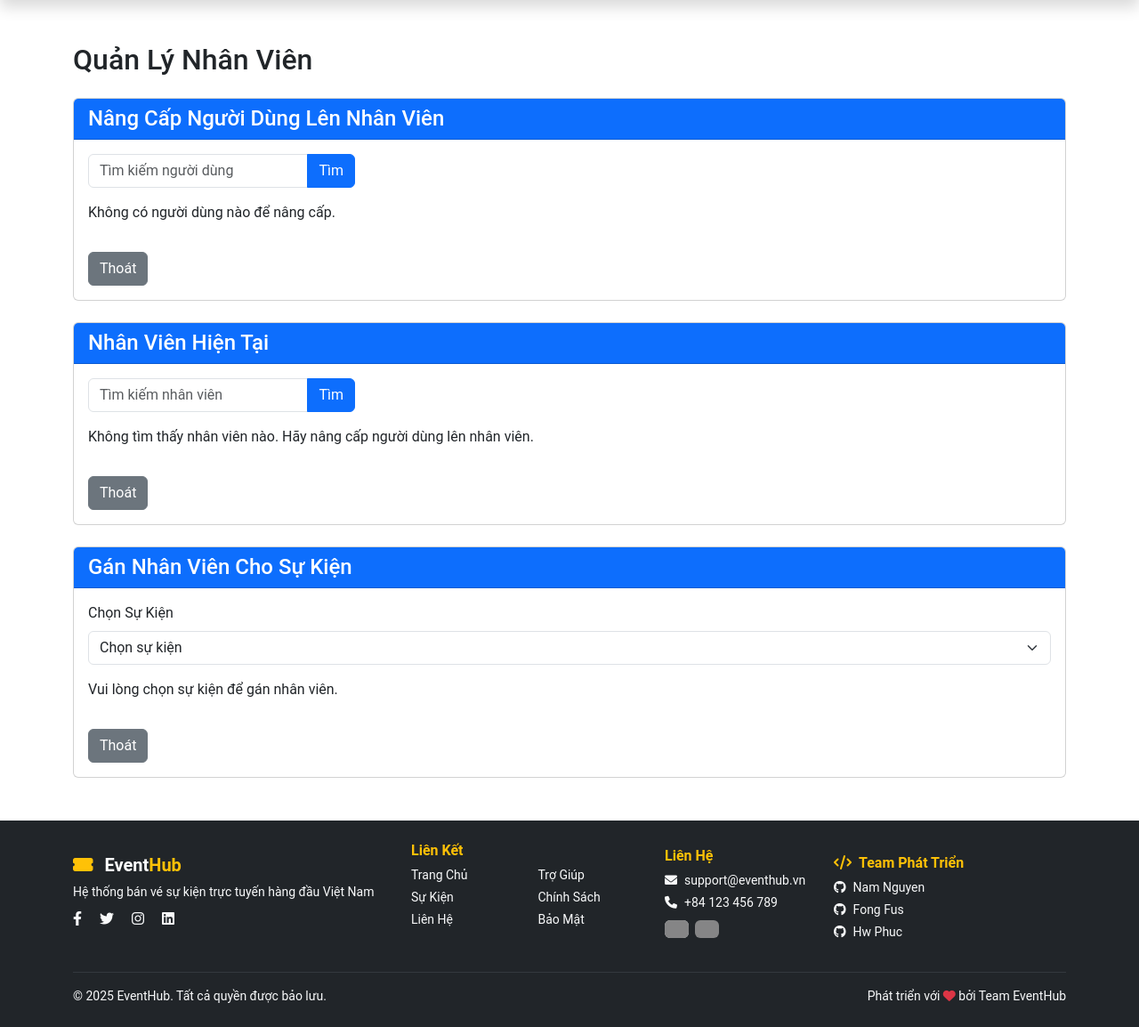
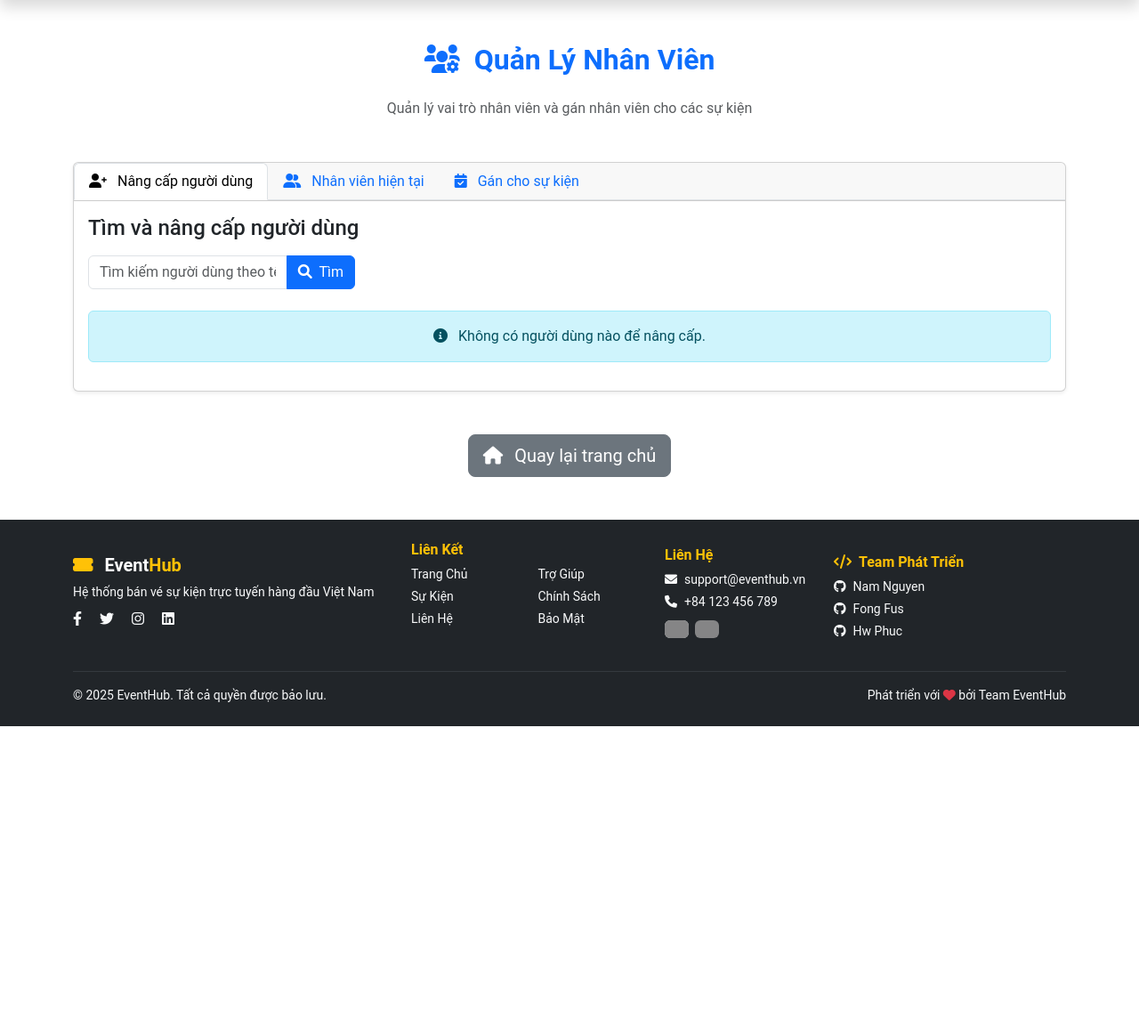
Before and after one commit to NamNguyen1909/online-event-ticketing-system, a Flask app: template eventapp/templates/organizer/ManageStaff.html in a window 1280 px wide. Shown: the part 68-1222 px from the top of the page at 89% size. After the commit the page ends 884 px from the top, so only its background shows below. Run offline with Flask 3, Linux system fonts and the light colour scheme; the template is opened without the code that fills it: values that come from a table or form of the project are taken from there, others are empty; some libraries are stand-ins or nearby versions; grey boxes are pictures that could not be loaded.

Commit message:
Update ManageStaff.html

```diff
--- a/eventapp/templates/organizer/ManageStaff.html
+++ b/eventapp/templates/organizer/ManageStaff.html
@@ -2,25 +2,50 @@
 {% block title %}Quản Lý Nhân Viên - EventHub{% endblock %}
 {% block content %}
     <div class="container my-5">
-        <h2 class="mb-4">Quản Lý Nhân Viên</h2>
+        <h2 class="mb-4 text-center text-primary fw-bold">
+            <i class="fas fa-users-cog me-2"></i> Quản Lý Nhân Viên
+        </h2>
+        <p class="text-center text-muted mb-5">
+            Quản lý vai trò nhân viên và gán nhân viên cho các sự kiện
+        </p>
 
-        <!-- Nâng cấp khách hàng lên nhân viên -->
-        <div class="card mb-4">
-            <div class="card-header bg-primary text-white">
-                <h4 class="mb-0">Nâng Cấp Người Dùng Lên Nhân Viên</h4>
+        <div class="card shadow-sm">
+            <div class="card-header p-0">
+                <ul class="nav nav-tabs" id="myTab" role="tablist">
+                    <li class="nav-item" role="presentation">
+                        <button class="nav-link active" id="upgrade-tab" data-bs-toggle="tab" data-bs-target="#upgrade-pane" type="button" role="tab" aria-controls="upgrade-pane" aria-selected="true">
+                            <i class="fas fa-user-plus me-2"></i> Nâng cấp người dùng
+                        </button>
+                    </li>
+                    <li class="nav-item" role="presentation">
+                        <button class="nav-link" id="staff-tab" data-bs-toggle="tab" data-bs-target="#staff-pane" type="button" role="tab" aria-controls="staff-pane" aria-selected="false">
+                            <i class="fas fa-user-friends me-2"></i> Nhân viên hiện tại
+                        </button>
+                    </li>
+                    <li class="nav-item" role="presentation">
+                        <button class="nav-link" id="assign-tab" data-bs-toggle="tab" data-bs-target="#assign-pane" type="button" role="tab" aria-controls="assign-pane" aria-selected="false">
+                            <i class="fas fa-calendar-check me-2"></i> Gán cho sự kiện
+                        </button>
+                    </li>
+                </ul>
             </div>
             <div class="card-body">
-                <!-- Tìm kiếm khách hàng -->
-                <form class="mb-3" method="GET" action="{{ url_for('organizer_manage_staff') }}">
+                <div class="tab-content" id="myTabContent">
+                    <div class="tab-pane fade show active" id="upgrade-pane" role="tabpanel" aria-labelledby="upgrade-tab">
+                        <h4 class="mb-3">Tìm và nâng cấp người dùng</h4>
+                        <form class="mb-4" method="GET" action="{{ url_for('organizer_manage_staff') }}">
                             <div class="input-group">
-                        <input type="text" class="form-control" name="search_customer" placeholder="Tìm kiếm người dùng" value="{{ request.args.get('search_customer', '') }}">
-                        <button class="btn btn-primary" type="submit">Tìm</button>
+                                <input type="text" class="form-control" name="search_customer" placeholder="Tìm kiếm người dùng theo tên hoặc email" value="{{ request.args.get('search_customer', '') }}">
+                                <button class="btn btn-primary" type="submit">
+                                    <i class="fas fa-search me-1"></i> Tìm
+                                </button>
                             </div>
                         </form>
 
                         {% if customers and customers|length > 0 %}
-                    <table class="table table-striped">
-                        <thead>
+                            <div class="table-responsive">
+                                <table class="table table-striped table-hover">
+                                    <thead class="table-dark">
                                         <tr>
                                             <th>ID</th>
                                             <th>Tên Người Dùng</th>
@@ -35,42 +60,43 @@
                                                 <td>{{ customer.id }}</td>
                                                 <td>{{ customer.username }}</td>
                                                 <td>{{ customer.email }}</td>
-                                    <td>{{ customer.role.value }}</td>
+                                                <td><span class="badge bg-secondary">{{ customer.role.value }}</span></td>
                                                 <td>
                                                     <form method="POST" action="{{ url_for('organizer_update_role', user_id=customer.id) }}">
                                                         {{ form.csrf_token }}
                                                         <input type="hidden" name="new_role" value="staff">
-                                            <button type="submit" class="btn btn-success btn-sm" onclick="return confirm('Bạn có chắc chắn muốn nâng cấp người dùng này lên nhân viên?')">Nâng cấp</button>
+                                                        <button type="submit" class="btn btn-success btn-sm" onclick="return confirm('Bạn có chắc chắn muốn nâng cấp người dùng này lên nhân viên?')">
+                                                            <i class="fas fa-arrow-up me-1"></i> Nâng cấp
+                                                        </button>
                                                     </form>
                                                 </td>
                                             </tr>
                                         {% endfor %}
                                     </tbody>
                                 </table>
+                            </div>
                         {% else %}
-                    <p>Không có người dùng nào để nâng cấp.</p>
+                            <p class="alert alert-info text-center">
+                                <i class="fas fa-info-circle me-2"></i> Không có người dùng nào để nâng cấp.
+                            </p>
                         {% endif %}
-                <a href="{{ url_for('index') }}" class="btn btn-secondary mt-3">Thoát</a>
-            </div>
                     </div>
 
-        <!-- Danh sách nhân viên hiện tại -->
-        <div class="card mb-4">
-            <div class="card-header bg-primary text-white">
-                <h4 class="mb-0">Nhân Viên Hiện Tại</h4>
-            </div>
-            <div class="card-body">
-                <!-- Tìm kiếm nhân viên -->
-                <form class="mb-3" method="GET" action="{{ url_for('organizer_manage_staff') }}">
+                    <div class="tab-pane fade" id="staff-pane" role="tabpanel" aria-labelledby="staff-tab">
+                        <h4 class="mb-3">Danh sách nhân viên</h4>
+                        <form class="mb-4" method="GET" action="{{ url_for('organizer_manage_staff') }}">
                             <div class="input-group">
-                        <input type="text" class="form-control" name="search_staff" placeholder="Tìm kiếm nhân viên" value="{{ request.args.get('search_staff', '') }}">
-                        <button class="btn btn-primary" type="submit">Tìm</button>
+                                <input type="text" class="form-control" name="search_staff" placeholder="Tìm kiếm nhân viên theo tên hoặc email" value="{{ request.args.get('search_staff', '') }}">
+                                <button class="btn btn-primary" type="submit">
+                                    <i class="fas fa-search me-1"></i> Tìm
+                                </button>
                             </div>
                         </form>
 
                         {% if staff and staff|length > 0 %}
-                    <table class="table table-striped">
-                        <thead>
+                            <div class="table-responsive">
+                                <table class="table table-striped table-hover">
+                                    <thead class="table-dark">
                                         <tr>
                                             <th>ID</th>
                                             <th>Tên Người Dùng</th>
@@ -85,13 +111,15 @@
                                                 <td>{{ s.id }}</td>
                                                 <td>{{ s.username }}</td>
                                                 <td>{{ s.email }}</td>
-                                    <td>{{ s.role.value }}</td>
+                                                <td><span class="badge bg-success">{{ s.role.value }}</span></td>
                                                 <td>
                                                     {% if s.role == UserRole.staff %}
                                                         <form method="POST" action="{{ url_for('organizer_update_role', user_id=s.id) }}">
                                                             {{ form.csrf_token }}
                                                             <input type="hidden" name="new_role" value="customer">
-                                                <button type="submit" class="btn btn-danger btn-sm" onclick="return confirm('Bạn có chắc chắn muốn hạ cấp nhân viên này xuống khách hàng?')">Hạ cấp</button>
+                                                            <button type="submit" class="btn btn-danger btn-sm" onclick="return confirm('Bạn có chắc chắn muốn hạ cấp nhân viên này xuống khách hàng?')">
+                                                                <i class="fas fa-arrow-down me-1"></i> Hạ cấp
+                                                            </button>
                                                         </form>
                                                     {% endif %}
                                                 </td>
@@ -99,25 +127,21 @@
                                         {% endfor %}
                                     </tbody>
                                 </table>
+                            </div>
                         {% else %}
-                    <p>Không tìm thấy nhân viên nào. Hãy nâng cấp người dùng lên nhân viên.</p>
+                            <p class="alert alert-warning text-center">
+                                <i class="fas fa-exclamation-triangle me-2"></i> Không tìm thấy nhân viên nào.
+                            </p>
                         {% endif %}
-                <a href="{{ url_for('index') }}" class="btn btn-secondary mt-3">Thoát</a>
-            </div>
                     </div>
 
-        <!-- Gán nhân viên cho sự kiện -->
-        <div class="card">
-            <div class="card-header bg-primary text-white">
-                <h4 class="mb-0">Gán Nhân Viên Cho Sự Kiện</h4>
-            </div>
-            <div class="card-body">
-                <!-- Chọn sự kiện -->
-                <form method="GET" action="{{ url_for('organizer_manage_staff') }}">
+                    <div class="tab-pane fade" id="assign-pane" role="tabpanel" aria-labelledby="assign-tab">
+                        <h4 class="mb-3">Gán nhân viên cho sự kiện</h4>
+                        <form method="GET" action="{{ url_for('organizer_manage_staff') }}" class="mb-4">
                             <div class="mb-3">
-                        <label for="event_select" class="form-label">Chọn Sự Kiện</label>
+                                <label for="event_select" class="form-label fw-bold">Chọn Sự Kiện</label>
                                 <select name="event_id" id="event_select" class="form-select" onchange="this.form.submit()">
-                            <option value="">Chọn sự kiện</option>
+                                    <option value="">-- Chọn một sự kiện --</option>
                                     {% for event in current_user.organized_events %}
                                         <option value="{{ event.id }}" {% if selected_event_id == event.id %}selected{% endif %}>{{ event.title }}</option>
                                     {% endfor %}
@@ -126,37 +150,64 @@
                         </form>
 
                         {% if event %}
-                    <h5>Nhân viên hiện tại của sự kiện "{{ event.title }}"</h5>
-                    <table class="table table-striped">
+                            <h5 class="mb-3">
+                                <i class="fas fa-clipboard-list me-2"></i> Nhân viên hiện tại của sự kiện "<span class="text-primary">{{ event.title }}</span>"
+                            </h5>
+                            <div class="table-responsive mb-4">
+                                <table class="table table-striped table-hover">
+                                    <thead class="table-dark">
+                                        <tr>
+                                            <th>Tên Người Dùng</th>
+                                        </tr>
+                                    </thead>
                                     <tbody>
                                         {% for s in event.staff %}
                                             <tr>
                                                 <td>{{ s.username }}</td>
                                             </tr>
                                         {% endfor %}
+                                        {% if not event.staff %}
+                                            <tr>
+                                                <td class="text-muted fst-italic">Chưa có nhân viên nào được gán cho sự kiện này.</td>
+                                            </tr>
+                                        {% endif %}
                                     </tbody>
                                 </table>
+                            </div>
 
-                    <!-- Gán/Gỡ nhân viên -->
                             <form method="POST" action="{{ url_for('organizer_assign_staff', event_id=event.id) }}">
                                 {{ form.csrf_token }}
                                 <div class="mb-3">
-                            <label for="staff_select" class="form-label">Chọn nhân viên</label>
+                                    <label for="staff_select" class="form-label fw-bold">Chọn nhân viên để Gán/Gỡ</label>
                                     <select name="staff_id" id="staff_select" class="form-select">
-                                <option value="">Chọn nhân viên</option>
+                                        <option value="">-- Chọn nhân viên --</option>
                                         {% for s in staff %}
                                             <option value="{{ s.id }}">{{ s.username }}</option>
                                         {% endfor %}
                                     </select>
                                 </div>
-                        <button type="submit" name="action" value="assign" class="btn btn-primary">Gán</button>
-                        <button type="submit" name="action" value="remove" class="btn btn-danger">Gỡ</button>
+                                <div class="d-flex gap-2">
+                                    <button type="submit" name="action" value="assign" class="btn btn-primary">
+                                        <i class="fas fa-user-plus me-1"></i> Gán
+                                    </button>
+                                    <button type="submit" name="action" value="remove" class="btn btn-danger">
+                                        <i class="fas fa-user-minus me-1"></i> Gỡ
+                                    </button>
+                                </div>
                             </form>
                         {% else %}
-                    <p>Vui lòng chọn sự kiện để gán nhân viên.</p>
+                            <p class="alert alert-info text-center">
+                                <i class="fas fa-info-circle me-2"></i> Vui lòng chọn sự kiện từ danh sách để gán nhân viên.
+                            </p>
                         {% endif %}
-                <a href="{{ url_for('index') }}" class="btn btn-secondary mt-3">Thoát</a>
                     </div>
                 </div>
             </div>
+        </div>
+        <div class="text-center mt-5">
+            <a href="{{ url_for('index') }}" class="btn btn-secondary btn-lg">
+                <i class="fas fa-home me-2"></i> Quay lại trang chủ
+            </a>
+        </div>
+    </div>
 {% endblock %}
```
Lines whose indentation alone changed are shown as unchanged.
